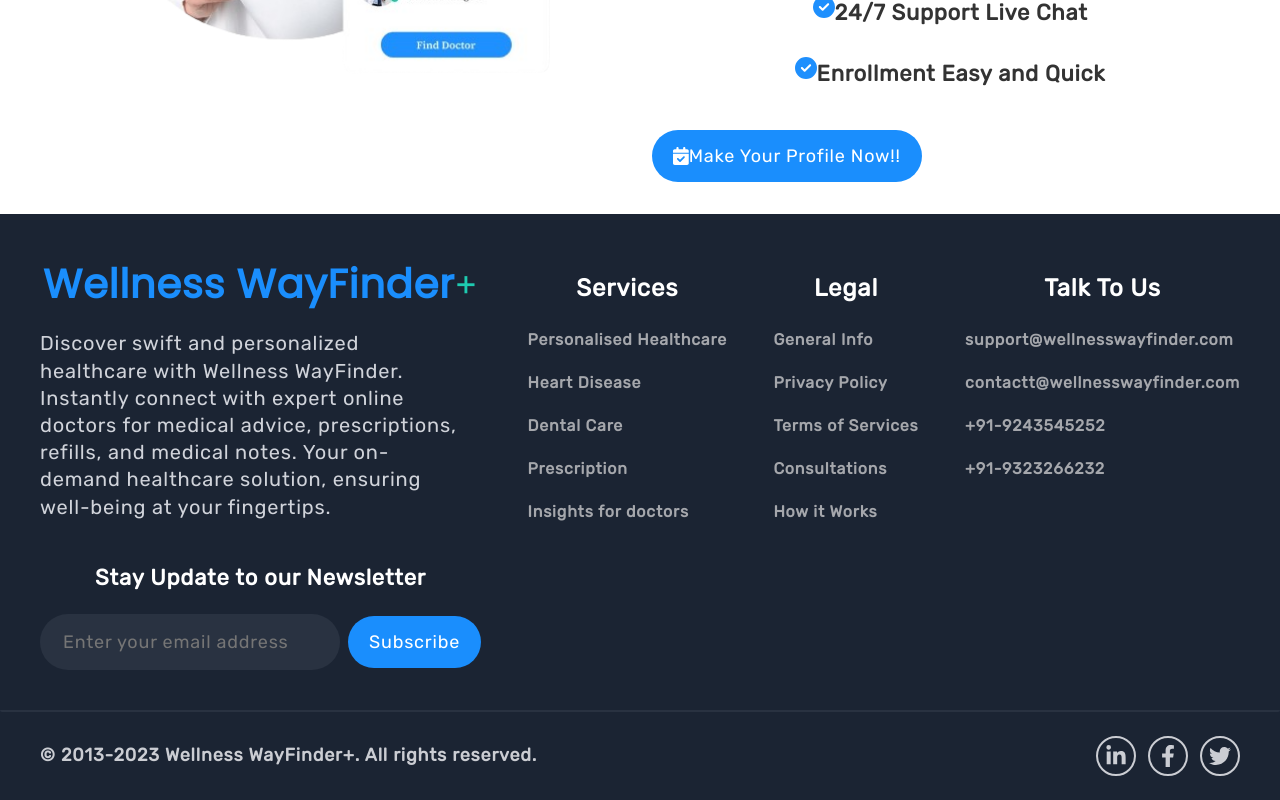
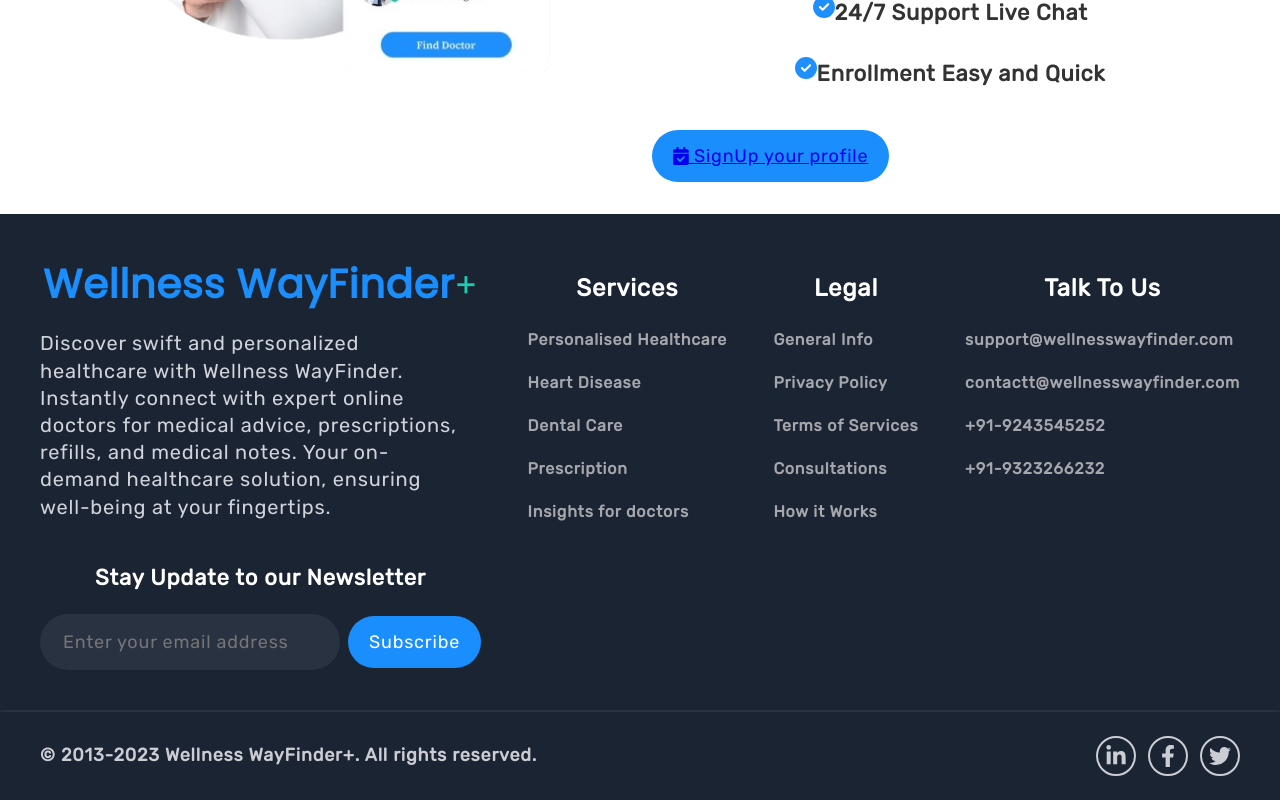
Before and after one commit to SmashSidak-1508/wellness-wayfinder, a React (Create React App) app: page /wellness-wayfinder/medicine in a window 1280 px wide. Shown: the part 1776-2576 px from the top of the page. Built offline with nearby package versions, Linux system fonts and the light colour scheme.

Commit message:
signup in medicine

```diff
--- a/src/Components/BookAppointment.js
+++ b/src/Components/BookAppointment.js
@@ -7,6 +7,8 @@
 } from "@fortawesome/free-solid-svg-icons";
 import { useNavigate  } from "react-router-dom";
 import "../Styles/BookAppointment.css";
+import { Link } from "react-router-dom";
+import SignUp from "../Pages/SignUp";
 
 function BookAppointment() {
   const navigate = useNavigate();
@@ -42,13 +44,11 @@
           <FontAwesomeIcon icon={faCircleCheck} style={{ color: "#1E8FFD" }} /> Enrollment Easy and Quick
         </p>
 
-        <button
-          className="text-appointment-btn"
-          type="button"
-          onClick={handleBookAppointmentClick}
-        >
-          <FontAwesomeIcon icon={faCalendarCheck} />Make Your Profile Now!!
-        </button>
+        <button className="text-appointment-btn" onClick={SignUp}>
+  <Link to="/SignUp">
+    <FontAwesomeIcon icon={faCalendarCheck} /> SignUp your profile
+  </Link>
+</button>
       </div>
     </div>
   );
```
